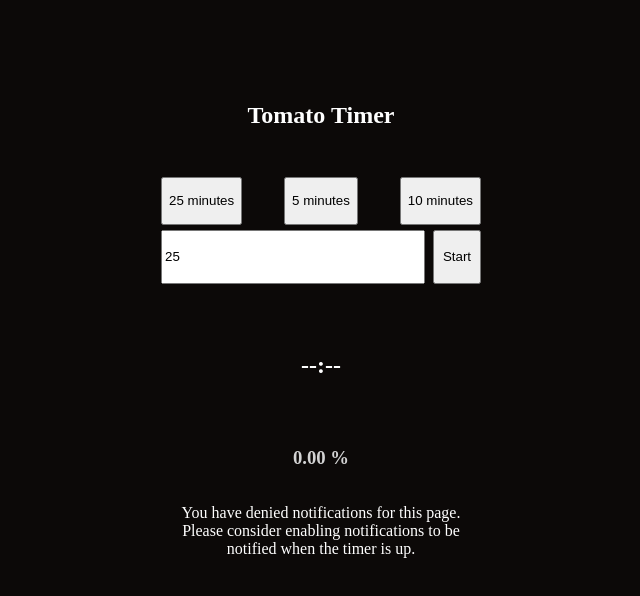
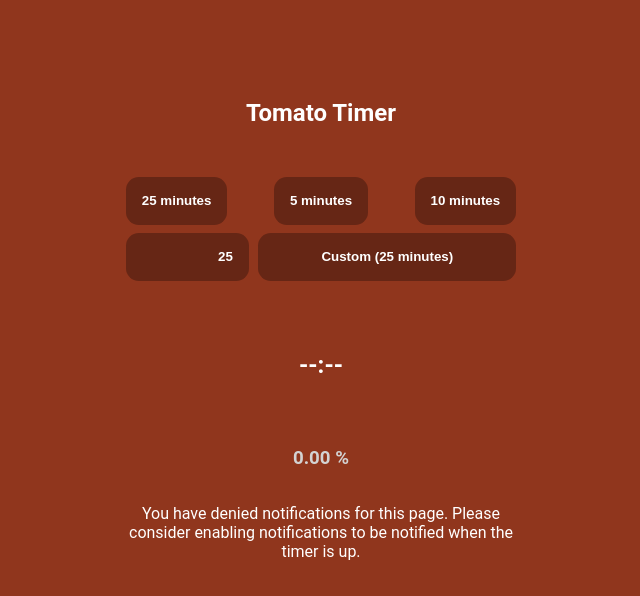
Before and after one commit to samporapeli/tomato-timer, a SvelteKit app: page / in a window 1280 px wide. Shown: the top 596 px of the page, without its empty margins (319-959 px from the left). Built offline with nearby package versions, Linux system fonts and the light colour scheme.

Commit message:
Refine styles

```diff
--- a/src/routes/+layout.svelte
+++ b/src/routes/+layout.svelte
@@ -4,13 +4,49 @@
 </section>
 
 <style lang="scss">
+$tomato-color: hsl(13, 66%, 44%);
+$background-color: darken($tomato-color, 10%);
+
 :global(html) {
-	background-color: hsl(9, 20%, 4%);
+	background-color: $background-color;
 	color: white;
+	font-family: 'Roboto', sans-serif;
 	text-align: center;
 
 	:global(button), :global(input) {
 		min-height: 3rem;
+		border: none;
+		border-radius: 0.8rem;
+		margin: 0.1rem 0.3rem;
+		background-color: darken($background-color, 10%);
+		color: white;
+		font-weight: bold;
+		cursor: pointer;
+		transition: 0.15s;
+		&:hover {
+			background-color: darken($background-color, 20%);
+			border-radius: 0.6rem;
+		}
+		&:focus {
+			outline: none;
+			background-color: darken($background-color, 20%);
+		}
+	}
+
+	// hide the default input spinners
+	:global(input[type="number"]::-webkit-inner-spin-button),
+	:global(input[type="number"]::-webkit-outer-spin-button),
+	:global(input[type="number"]) {
+		-webkit-appearance: none;
+		-moz-appearance: textfield;
+	}
+
+	:global(button) {
+		padding: 0.5rem 1rem;
+	}
+
+	:global(input) {
+		padding: 0rem 1rem;
 	}
 
 	h1 {
@@ -18,7 +54,7 @@
 	}
 
 	section {
-		max-width: 20rem;
+		max-width: 25rem;
 		min-height: 80vh;
 		margin: 0 auto;
 		display: flex;
--- a/src/routes/+page.svelte
+++ b/src/routes/+page.svelte
@@ -33,7 +33,7 @@
 </div>
 <div id="manual">
 <input type="number" min="0" bind:value={manualInputMinutes} />
-<button on:click={() => handleStart(manualInputMinutes)}>Start</button>
+<button disabled={!manualInputMinutes} on:click={() => handleStart(manualInputMinutes)}>{manualInputMinutes ? `Custom (${manualInputMinutes} minute${manualInputMinutes === 1 ? '' : 's'})` : 'input is not valid'}</button>
 </div>
 
 <h2 id="timer">{$timerText}</h2>
@@ -50,10 +50,11 @@
 
 	#manual {
 		input {
-			width: 80%;
+			width: 25%;
+			text-align: right;
 		}
 		button {
-			width: calc(20% - 1rem);
+			width: 70%;
 		}
 	}
 
```
